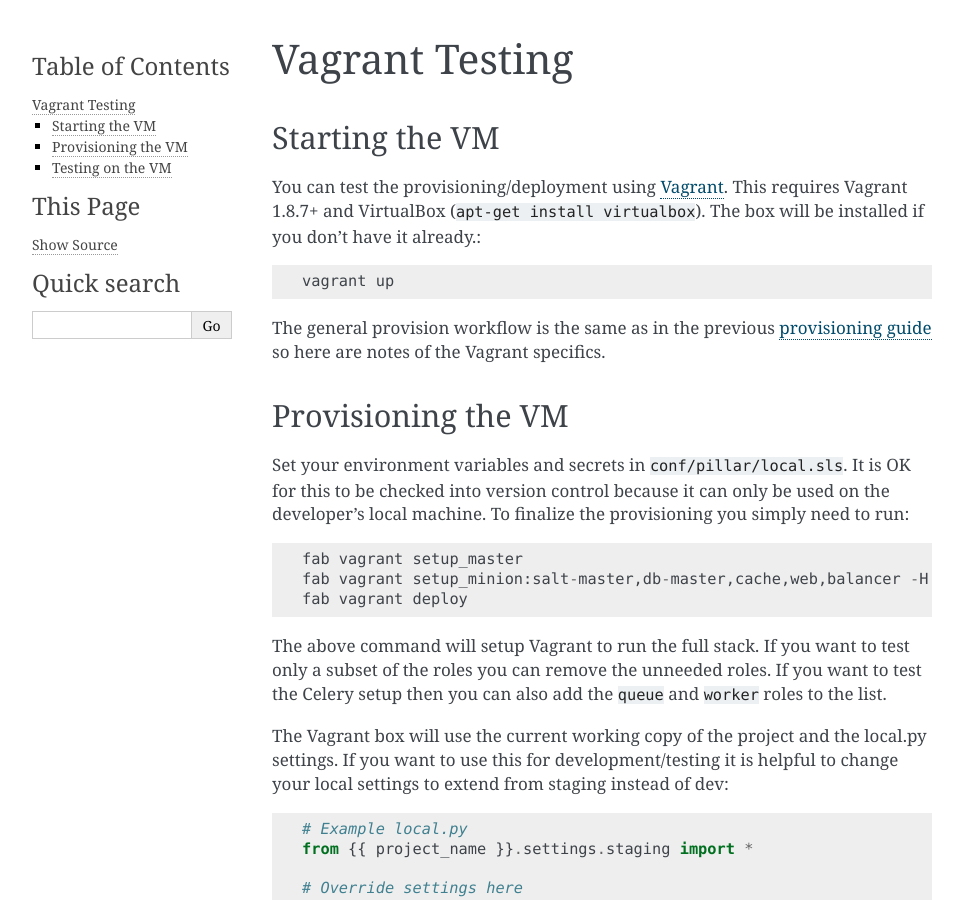
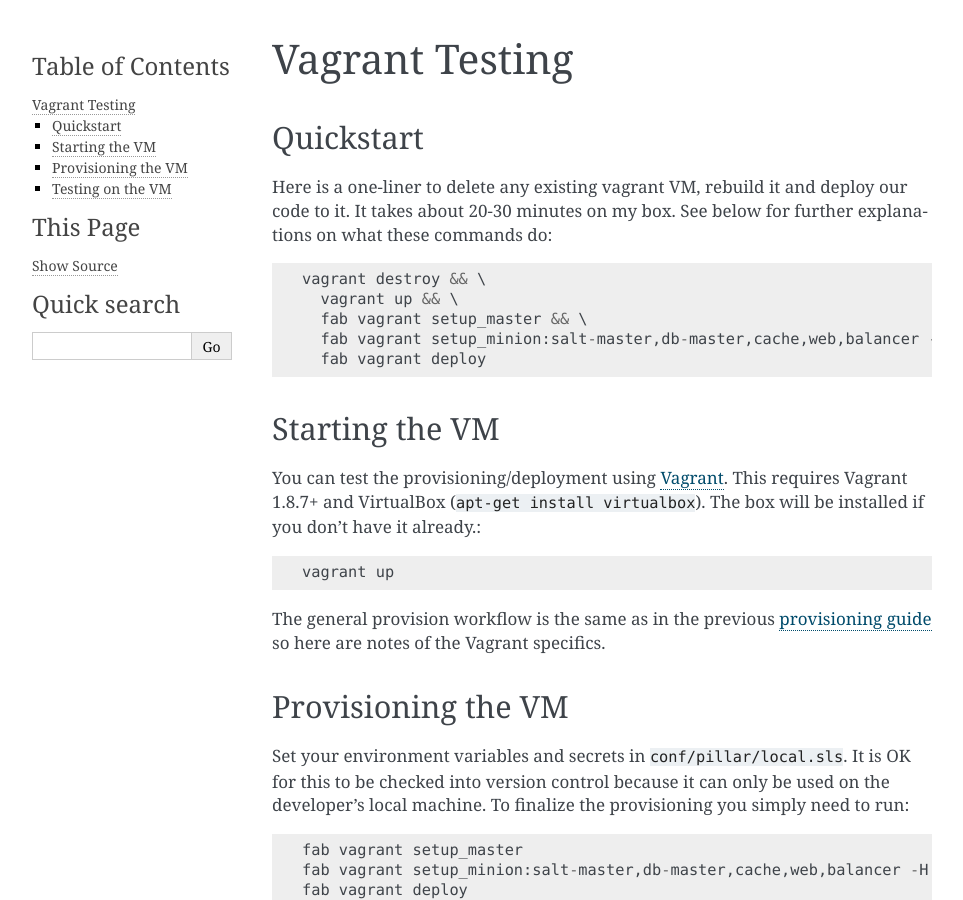
Before and after one commit to caktus/django-project-template, a Sphinx documentation site: the page built from docs/dev/vagrant.rst, in a window 1280 px wide and 900 px high. Shown: the whole window, without its empty margins (148-1111 px from the left). Built offline with Sphinx 7.4.7, drawn with Linux system fonts in a browser that asks for light colours; pages that are not in the unit, such as notebooks, are missing from menus.

Commit message:
Add one-liner to docs

```diff
--- a/docs/dev/vagrant.rst
+++ b/docs/dev/vagrant.rst
@@ -1,6 +1,17 @@
 Vagrant Testing
 ========================
 
+Quickstart
+------------------------
+
+Here is a one-liner to delete any existing vagrant VM, rebuild it and deploy our code to it. It
+takes about 20-30 minutes on my box. See below for further explanations on what these commands do::
+
+  vagrant destroy && \
+    vagrant up && \
+    fab vagrant setup_master && \
+    fab vagrant setup_minion:salt-master,db-master,cache,web,balancer -H 33.33.33.10 && \
+    fab vagrant deploy
 
 Starting the VM
 ------------------------
```
